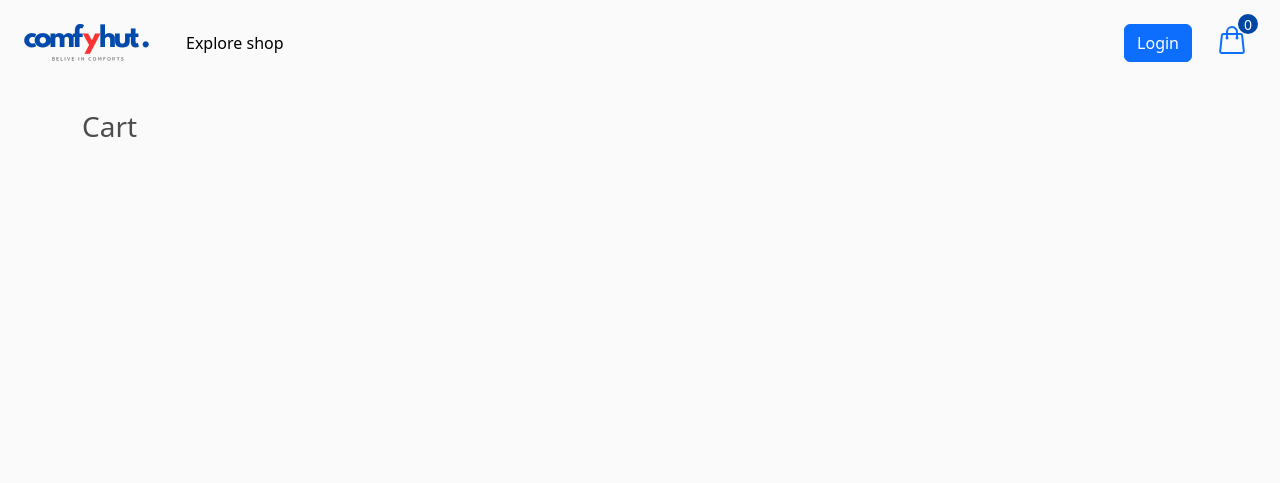
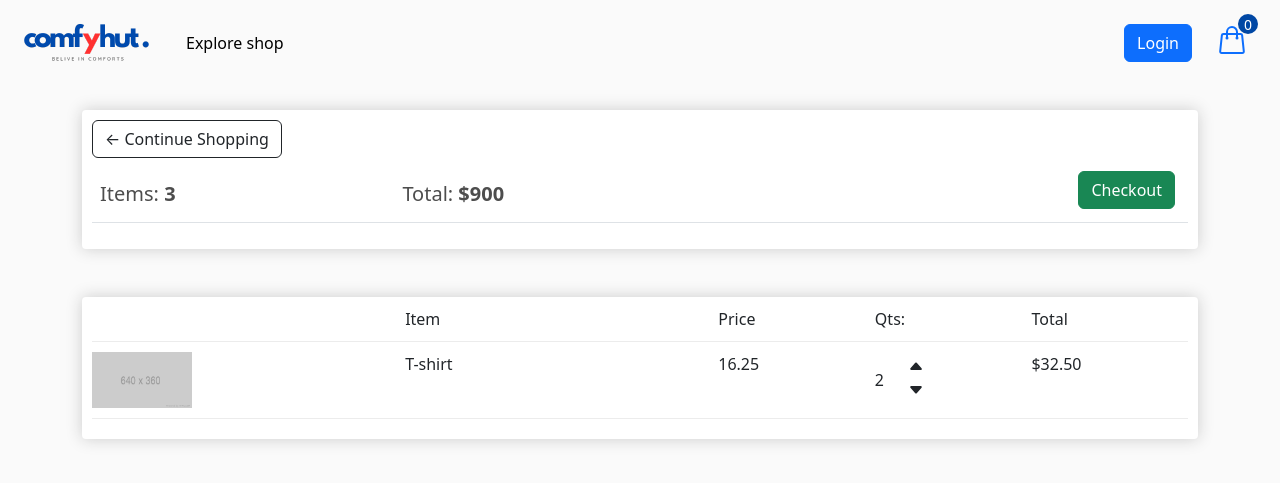
Before and after one commit to joy-ahmed/djstore, a Django app: page /cart/ in a window 1280 px wide. Shown: the top 483 px of the page. Run offline with Django 4.2, Linux system fonts and the light colour scheme; lists and menus that the app fills with data are empty.

Commit message:
cart layout completed

```diff
--- a/ecommerce/static/css/main.css
+++ b/ecommerce/static/css/main.css
@@ -78,7 +78,6 @@ h1,h2,h3,h4,h5,h6{
 	width: 12px;
 	cursor: pointer;
 	display: block;
-	margin-top: 5px;
 	transition:.1s;
 }
 
--- a/ecommerce/store/templates/store/cart.html
+++ b/ecommerce/store/templates/store/cart.html
@@ -1,3 +1,60 @@
-{% extends "store/main.html" %} {% load static %} {% block content %}
-<h3>Cart</h3>
+{% extends "store/main.html" %}
+{% load static %}
+
+{% block content %}
+    <div class="row">
+        <div class="col-lg-12">
+            <div class="box-element mb-5">
+                <div>
+                    <a class="btn btn-outline-dark" href="{% url "store" %}">&#x2190; Continue Shopping</a>
+                </div>
+                <table class="table">
+                    <thead>
+                        <tr>
+                            <th><h5>Items: <strong>3</strong></h5></th>
+                            <th><h5>Total: <strong>$900</strong></h5></th>
+                            <th>
+                                <a style="float: right; margin: 5px;" class="btn btn-success" href="{% url "checkout" %}">Checkout</a>
+                            </th>
+                        </tr>
+                    </thead>
+                </table>
+            </div>
+            <div class="box-element">
+                <div class="cart-row">
+                    <div style="flex:2"></div>
+                    <div style="flex:2">Item</div>
+                    <div style="flex:1">Price</div>
+                    <div style="flex:1">Qts:</div>
+                    <div style="flex:1">Total</div>
+                </div>
+
+                <div class="cart-row">
+                    <div style="flex:2">
+                        <img class="row-image" src="{% static "images/placeholder.png" %}" alt="">
+                    </div>
+                    <div style="flex:2">T-shirt</div>
+                    <div style="flex:1">16.25</div>
+                    <div style="flex:1">
+                        <div class="d-flex align-items-center gap-4">
+                            <div style="margin-top: -25px;" class="mt-2">2</div>
+                            <div class="">
+                                <div class="up-ico chg-quantity">
+                                    <svg xmlns="http://www.w3.org/2000/svg" width="16" height="16" fill="currentColor" class="bi bi-caret-up-fill" viewBox="0 0 16 16">
+                                        <path d="m7.247 4.86-4.796 5.481c-.566.647-.106 1.659.753 1.659h9.592a1 1 0 0 0 .753-1.659l-4.796-5.48a1 1 0 0 0-1.506 0z"/>
+                                    </svg>
+                                </div>
+                                <div class="down-ico chg-quantity">
+                                    <svg xmlns="http://www.w3.org/2000/svg" width="16" height="16" fill="currentColor" class="bi bi-caret-down-fill" viewBox="0 0 16 16">
+                                        <path d="M7.247 11.14 2.451 5.658C1.885 5.013 2.345 4 3.204 4h9.592a1 1 0 0 1 .753 1.659l-4.796 5.48a1 1 0 0 1-1.506 0z"/>
+                                    </svg>
+                                </div>
+                            </div>
+                        </div>
+                    </div>
+                    <div style="flex:1">$32.50</div>
+                </div>
+            </div>
+        </div>
+    </div>
 {% endblock content %}
```
